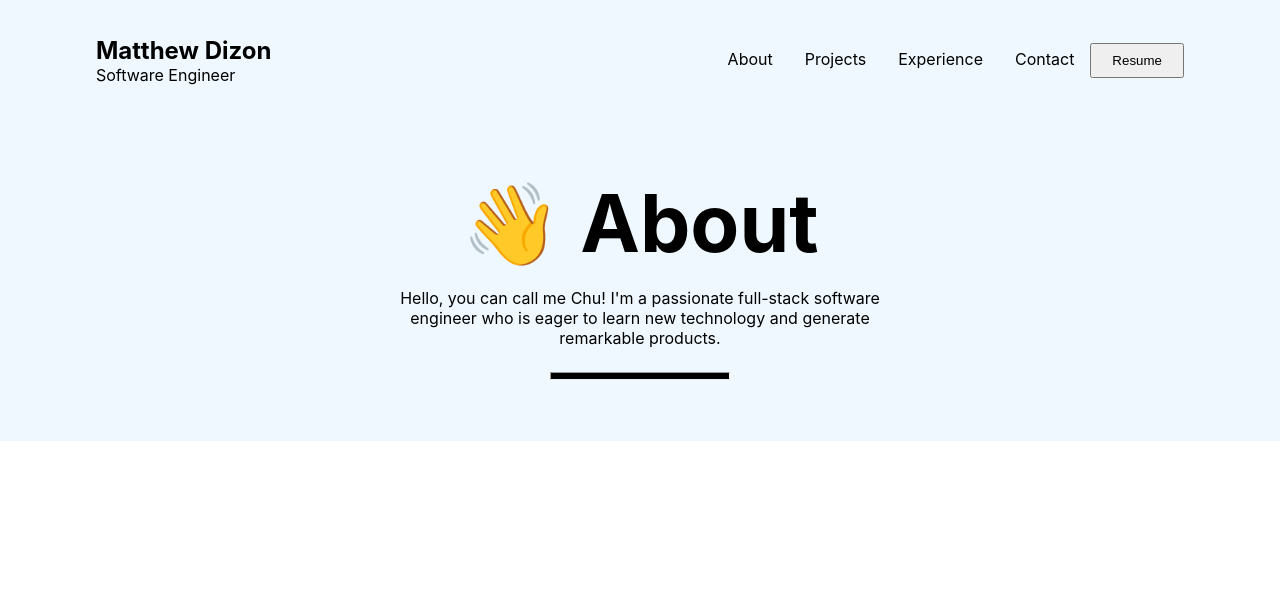
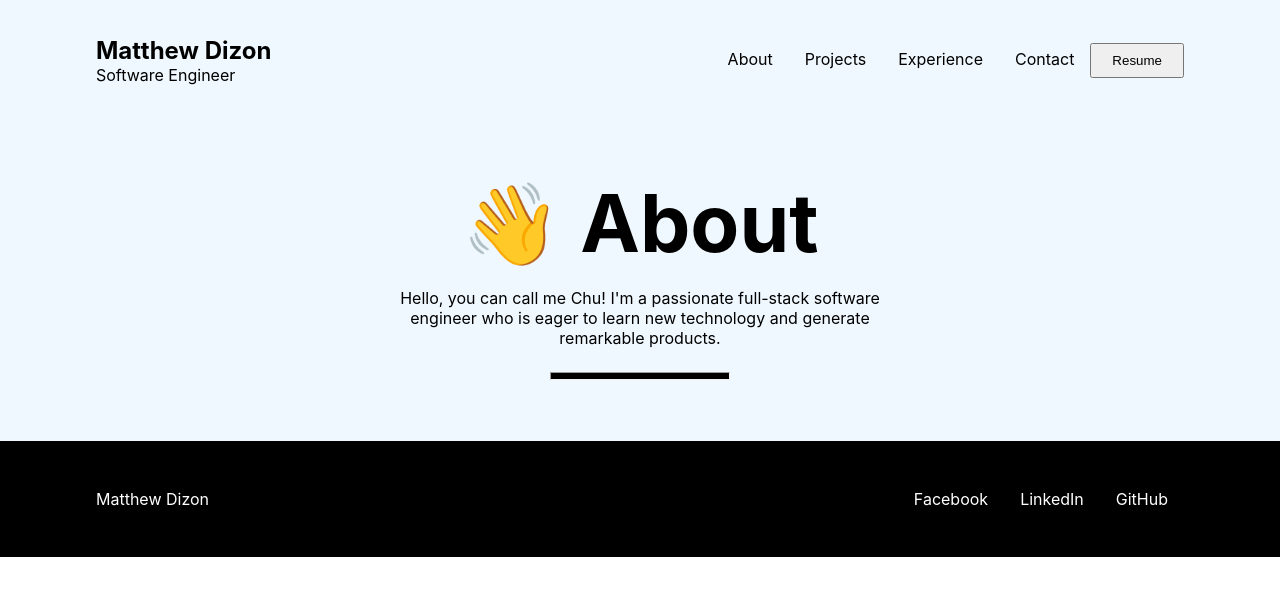
Before and after one commit to matthewdizon/nextjs-portfolio-website, a Next.js app: page /about in a window 1280 px wide. Shown: the top 596 px of the page. Built offline with nearby package versions, Linux system fonts and the light colour scheme.

Commit message:
added footer

```diff
--- /dev/null
+++ b/components/Footer.js
@@ -0,0 +1,32 @@
+import styled from 'styled-components'
+
+const StyledFooter = styled.footer`
+    display: flex;
+    justify-content: space-between;
+
+    background-color: black;
+    color: white;
+
+    padding: 2rem 96px;
+
+    .social-links {
+        display: flex;
+
+        p {
+            margin: auto 1rem;
+        }
+    }
+`
+
+export default function Footer() {
+    return (
+        <StyledFooter>
+            <p>Matthew Dizon</p>
+            <div className='social-links'>
+                <p>Facebook</p>
+                <p>LinkedIn</p>
+                <p>GitHub</p>
+            </div>
+        </StyledFooter>
+    )
+}
--- a/components/Layout.js
+++ b/components/Layout.js
@@ -1,6 +1,7 @@
 import Head from 'next/head'
 import Navbar from "./Navbar"
 import styled from 'styled-components'
+import Footer from './Footer'
 
 const StyledLayout = styled.div`
 `
@@ -15,7 +16,7 @@ export default function Layout({children, title}) {
             </Head>
             <Navbar />
             <main>{children}</main>
-            {/* <Footer></Footer> */}
+            <Footer />
         </StyledLayout>
     )
 }
```
